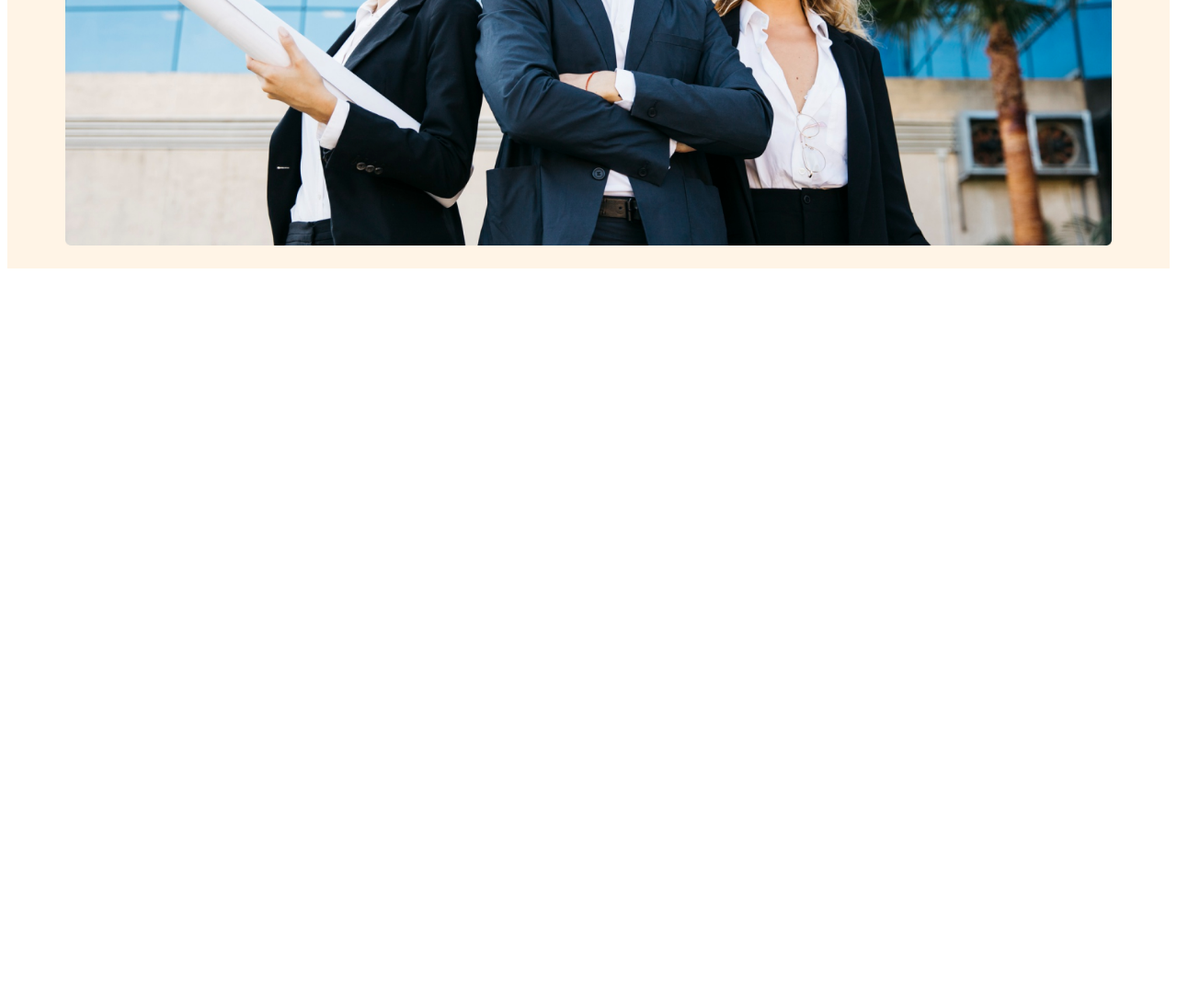
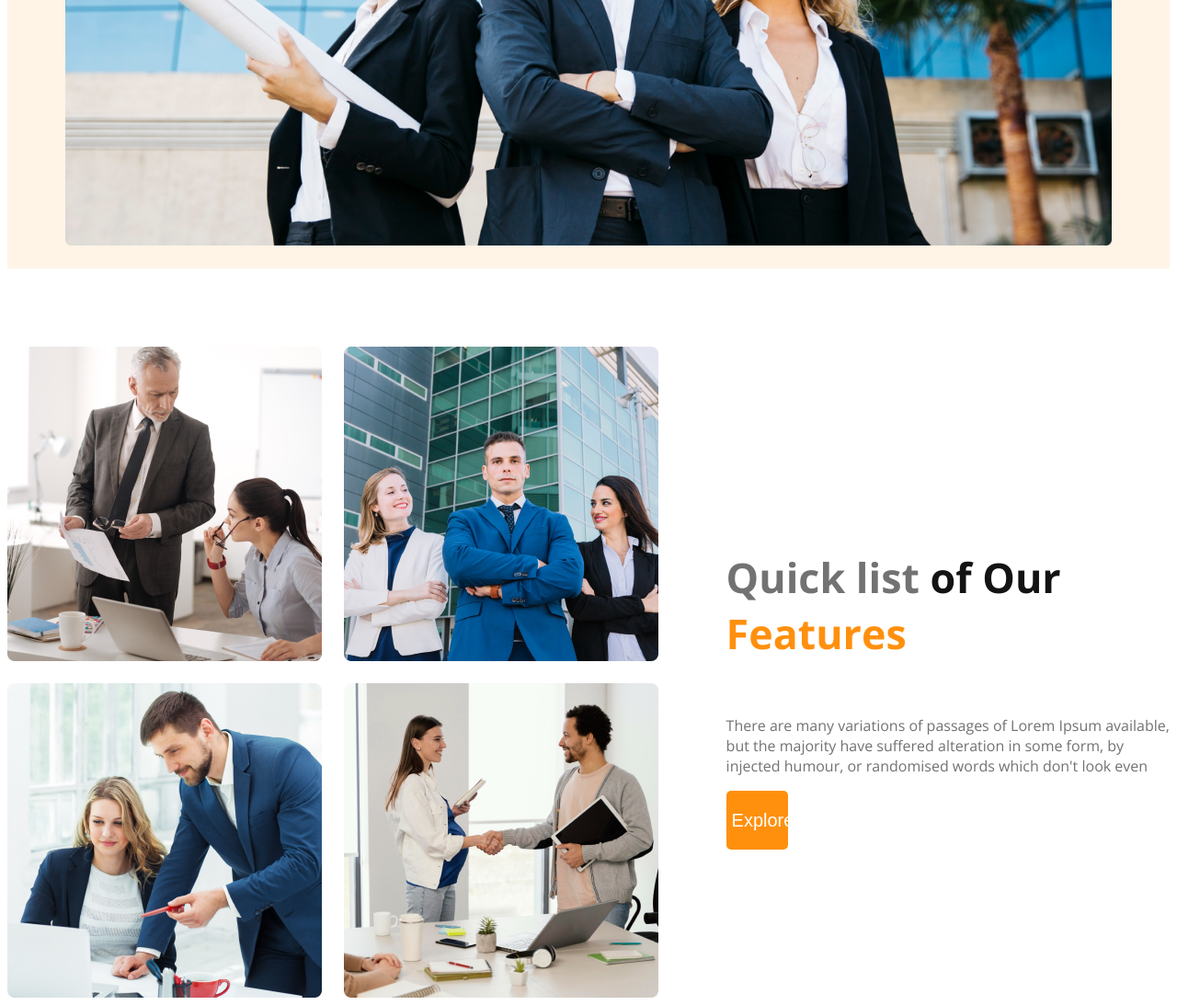
Before and after one commit to islamSorifulhero/challenges-responsive, a plain HTML site: page index.html in a window 1280 px wide. Shown: the part 763-1856 px from the top of the page at 92% size. Before the commit the page ends 1063 px from the top, so only its background shows below. Drawn offline with nearby package versions, Linux system fonts and the light colour scheme.

Commit message:
my first section done

```diff
--- a/index.html
+++ b/index.html
@@ -37,7 +37,19 @@
         </div>
     </header>
     <main>
-
+        <section class="our-features">
+            <div class="our-img">
+                <img src="images/team1.png" alt="">
+                <img src="images/team2.png" alt="">
+                <img src="images/team3.png" alt="">
+                <img src="images/team4.png" alt="">
+            </div>
+            <div class="our-description">
+                <h4 class="dark-3">Quick list <span class="dark-1">of Our</span><br><span class="feature-span-color">Features</span></h4>
+                <p class="dark-3 features-paragraph">There are many variations of passages of Lorem Ipsum available, but the majority have suffered alteration in some form, by injected humour, or randomised words which don't look even</p>
+                <button class="btn features-btn">ExploreMore</button>
+            </div>
+        </section>
     </main>
     <footer>
 
--- a/responsive.css
+++ b/responsive.css
@@ -5,6 +5,9 @@
     .btn{
         font-size: .8rem;
         min-height: 40px;
+    }
+    .our-features{
+        flex-direction: column;
     }
 }
 @media screen and (max-width: 576px){
@@ -20,4 +23,7 @@
     .btn{
         font-size: .6rem;
     }
+    .our-img{
+        grid-template-columns: 1fr;
+    }
 }
--- a/style.css
+++ b/style.css
@@ -72,3 +72,37 @@ nav h3{
     height: auto;
     margin: 20px auto;
 }
+
+/* section our features */
+
+.our-features{
+    display: flex;
+    margin-top: 5.3rem;
+    gap: 4.6rem;
+    align-items: center;
+    justify-content: center;
+}
+.our-img{
+    width: auto;
+    height: auto;
+    display: grid;
+    grid-template-columns: repeat(2,1fr);
+    gap: 1.5rem;
+}
+.our-description{
+    width: 35rem;
+}
+.our-description h4{
+    font-size: 2.8rem;
+}.
+.features-paragraph{
+    font-size: 1rem;
+}
+.feature-span-color{
+    color: #FF900E;
+}
+
+.features-btn{
+    align-items: start;
+    justify-content: start;
+}
```
